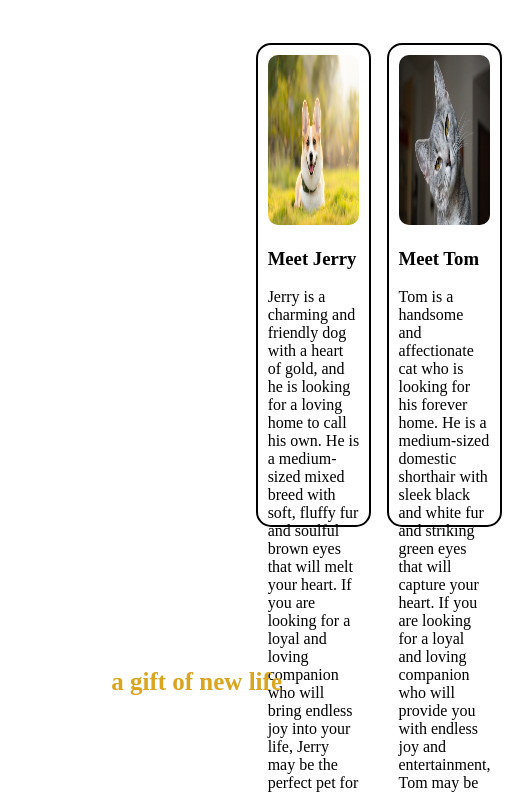
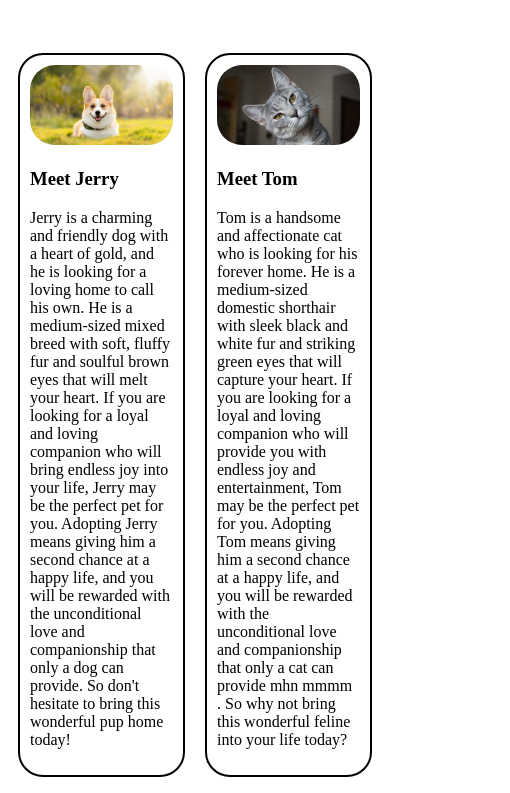
Before and after one commit to Aryan84093/Pet-Adoption-Page, a plain HTML site: page index.html in a window 390 px wide. Shown: the part 120-913 px from the top of the page, 510 px wide, since content can reach past the window. Drawn offline with Linux system fonts and the light colour scheme.

Commit message:
Added responsiveness to this page using media querie

```diff
--- a/style.css
+++ b/style.css
@@ -1,31 +1,32 @@
 #pets{
-    height:600px;
-    width:70%;
-    display:flex;
-    justify-content:space-around;
-    margin-left:240px;
+    display: flex;
+    justify-content: space-evenly;
 }
+
 .card{
-    height:460px;
-    width:35%;
-    border: 2px solid black;
+    width:400px;
+    border:2px solid black;
+    border-radius: 25px;
     padding: 10px;
-    border-radius:15px;
+    margin:10px;
 }
 img{
-    height:170px;
     width: 100%;
-    border-radius: 10px;
+    border-radius: 25px;
 }
 h2{
-    color: orangered;
+    color:#db6f3e;
+}
+.q{
+    text-align: right;
+    color: #3c787e;
 }
 span{
     color: brown;
 }
-.q{
-    text-align: end;
-    margin-right: 100px;
-    color: goldenrod;
-    font-size:25px
+
+@media(max-width:375px){
+    #pets{
+        flex-wrap: wrap;
+    }
 }
```
